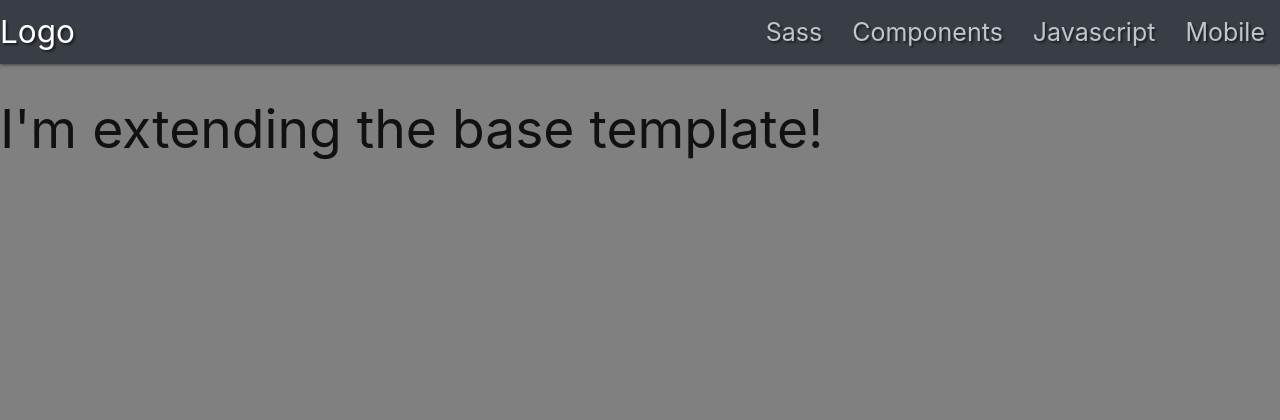
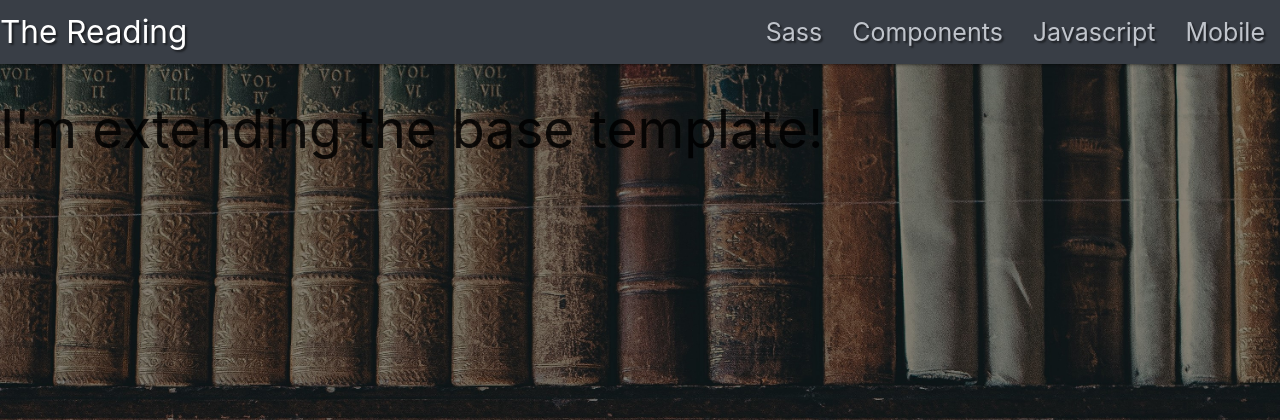
Before and after one commit to QuelleQim/MS3-the-reading, a Flask app: page / in a window 1280 px wide. Shown: the top 420 px of the page. Run offline with Flask 2, Linux system fonts and the light colour scheme; data that the repository does not hold is empty; some libraries are stand-ins or nearby versions.

Commit message:
Add body background image and styling to body

```diff
--- a/static/css/style.css
+++ b/static/css/style.css
@@ -1,5 +1,7 @@
 body {
+    background-image: url("assets/images/books.jpg");
     background-color: grey;
+    background-size: cover;
 }
 
 .navbar {
--- a/templates/base.html
+++ b/templates/base.html
@@ -18,7 +18,7 @@
         <!-- top navbar -->
         <nav class="navbar nav-extend text-shadow">
             <div class="nav-wrapper">
-                <a href="#!" class="brand-logo">Logo</a>
+                <a href="#!" class="brand-logo">The Reading</a>
                 <a href="#" data-target="mobile-demo" class="sidenav-trigger"><i class="material-icons">menu</i></a>
                 <ul class="right hide-on-med-and-down list-items">
                     <li><a href="sass.html">Sass</a></li>
```
Also changed, not shown: assets/images/books.jpg (added).
